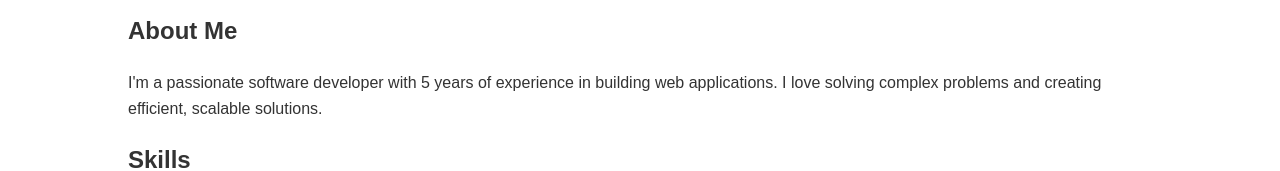
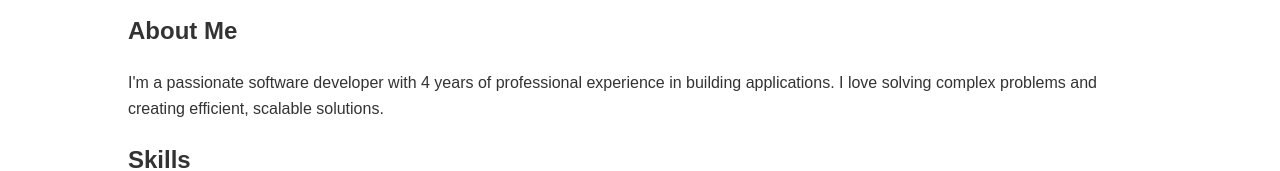
Before and after one commit to dan-a-gh/dan-a-gh.github.io, a plain HTML site: page index.html in a window 1280 px wide. Shown: the part 199-370 px from the top of the page. Drawn offline with Linux system fonts and the light colour scheme.

Commit message:
fix: Minor changes

```diff
--- a/index.html
+++ b/index.html
@@ -81,7 +81,7 @@
     <div class="container">
         <section id="about">
             <h2>About Me</h2>
-            <p>I'm a passionate software developer with 5 years of experience in building web applications. I love solving complex problems and creating efficient, scalable solutions.</p>
+            <p>I'm a passionate software developer with 4 years of professional experience in building applications. I love solving complex problems and creating efficient, scalable solutions.</p>
         </section>
 
         <section id="skills">
```
